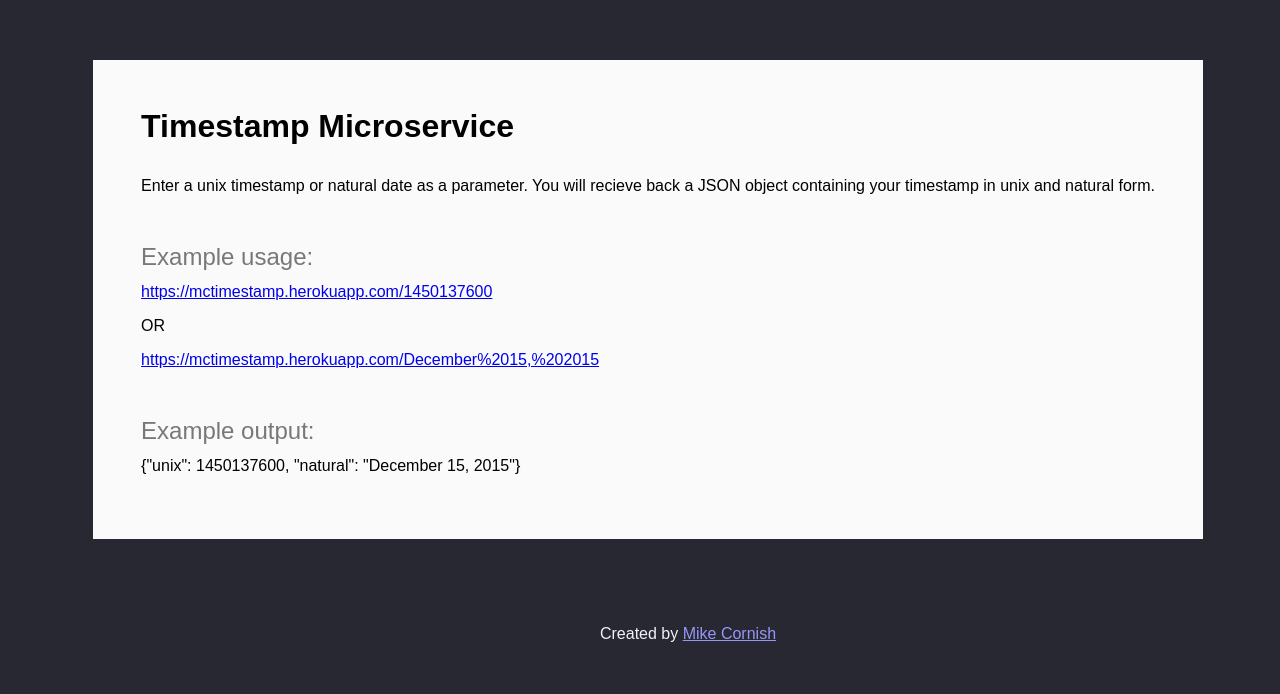
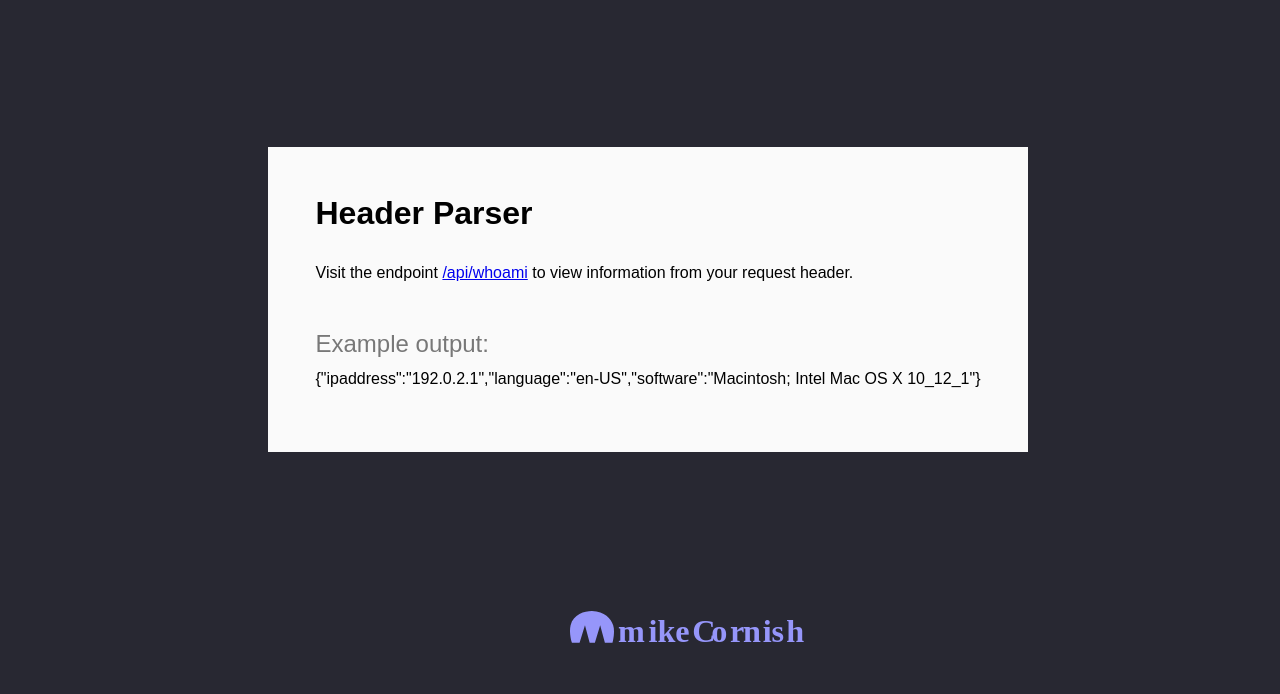
Before and after one commit to mCornish/url-shorterner, a website: page src/index.html in a window 1280 px wide. Shown: the part 109-803 px from the top of the page. Drawn offline with Linux system fonts and the light colour scheme.

Commit message:
Complete with logo

```diff
--- a/package.json
+++ b/package.json
@@ -7,9 +7,11 @@
     "start": "node index.js",
     "test": "echo \"Error: no test specified\" && exit 1"
   },
+  "repository": "https://github.com/mCornish/header-parser",
   "author": "",
   "license": "ISC",
   "dependencies": {
     "express": "^4.14.0",
+    "ip": "^1.1.3"
   }
 }
--- a/src/index.html
+++ b/src/index.html
@@ -1,19 +1,28 @@
 <html>
     <head>
-        <title>Timestamp Microservice</title>
+        <title>Header Parser</title>
         <link rel="stylesheet" type="text/css" href="main.css">
     </head>
     <body>
         <main>
-            <h1>Timestamp Microservice</h1>
-            <p>Enter a unix timestamp or natural date as a parameter. You will recieve back a JSON object containing your timestamp in unix and natural form.</p>
-            <h2>Example usage:</h2>
-            <p><a href="https://mctimestamp.herokuapp.com/1450137600" target="_blank">https://mctimestamp.herokuapp.com/1450137600</a></p>
-            <p>OR</p>
-            <p><a href="https://mctimestamp.herokuapp.com/December%2015,%202015" target="_blank">https://mctimestamp.herokuapp.com/December%2015,%202015</a></p>
+            <h1>Header Parser</h1>
+            <p>Visit the endpoint <a href="/api/whoami">/api/whoami</a> to view information from your request header.</p>
             <h2>Example output:</h2>
-            <p>{"unix": 1450137600, "natural": "December 15, 2015"}</p>
+            <p>{"ipaddress":"192.0.2.1","language":"en-US","software":"Macintosh; Intel Mac OS X 10_12_1"}
         </main>
-        <footer>Created by <a href="http://mikecornish.net" target="_blank">Mike Cornish</a></footer>
+        <footer>
+            <a href="http://mikecornish.net" target="_blank">
+                <svg class="logo" width="100%" height="100%" viewBox="0 0 684 93" version="1.1" xmlns="http://www.w3.org/2000/svg" xmlns:xlink="http://www.w3.org/1999/xlink" xml:space="preserve" style="fill-rule:evenodd;clip-rule:evenodd;stroke-linejoin:round;stroke-miterlimit:1.41421;">
+                        <g transform="matrix(1,0,0,1,-492.509,-567.147)">
+                                <g transform="matrix(7.80536,0,0,7.80536,-1912.68,-1248.06)">
+                                            <text x="326.024px" y="244.191px" style="font-family:'MerriweatherSans-Bold', 'Merriweather Sans';font-weight:700;font-size:12px;">m<tspan x="337.419px 340.686px 347.34px 353.712px 360.724px 367.753px 372.578px 379.9px 383.167px 388.708px " y="244.191px 244.191px 244.191px 244.191px 244.191px 244.191px 244.191px 244.191px 244.191px 244.191px ">ikeCornish</tspan></text>
+                                                    </g>
+                                                            <g transform="matrix(1,0,0,1,-154.796,303.859)">
+                                                                        <path d="M652.939,355.408C650.2,347.511 644.441,323.862 649.011,304.561C656.593,272.539 690.984,263.069 711.196,263.292C748.06,263.7 766.711,286.185 772.753,304.561C779.189,324.131 770.941,355.408 770.941,355.408L748.712,355.408L735.012,304.561L719.639,355.408L704.434,355.408L690.803,304.561L675.167,355.408C675.167,355.408 652.991,355.557 652.939,355.408Z"/>
+                                                                                </g>
+                                                                                    </g>
+                </svg>
+            </a>
+        </footer>
     </body>
 </html>
--- a/src/main.css
+++ b/src/main.css
@@ -42,6 +42,15 @@ footer a:hover {
     color: rgb(100,100,200);
 }
 
+.logo {
+    fill: rgb(150,150,250);
+    width: auto;
+    height: 2em;
+}
+a:hover .logo {
+    fill: rgb(100,100,200);
+}
+
 
 /* UTILITY */
 .text-center {
```
Also changed, not shown: index.js (+7 -38 lines), 1 other file.
